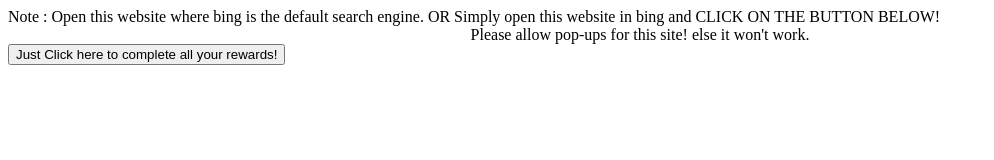
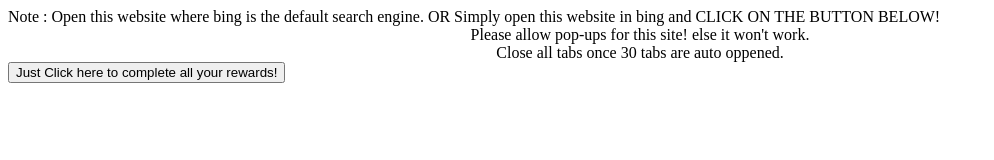
Before and after one commit to stym-rj/Microsoft-Rewards-Completion, a plain HTML site: page index.html in a window 1280 px wide. Shown: the whole page, without its empty margins (0-994 px from the left). Drawn offline with Linux system fonts and the light colour scheme.

Commit message:
added more

```diff
--- a/index.html
+++ b/index.html
@@ -4,6 +4,7 @@
   OR
   Simply open this website in bing and CLICK ON THE BUTTON BELOW!
   <center>Please allow pop-ups for this site! else it won't work.</center>
+  <center>Close all tabs once 30 tabs are auto oppened.</center>
   <button onclick="openTabs()">Just Click here to complete all your rewards!</button>
 </body>
 <script>
```
